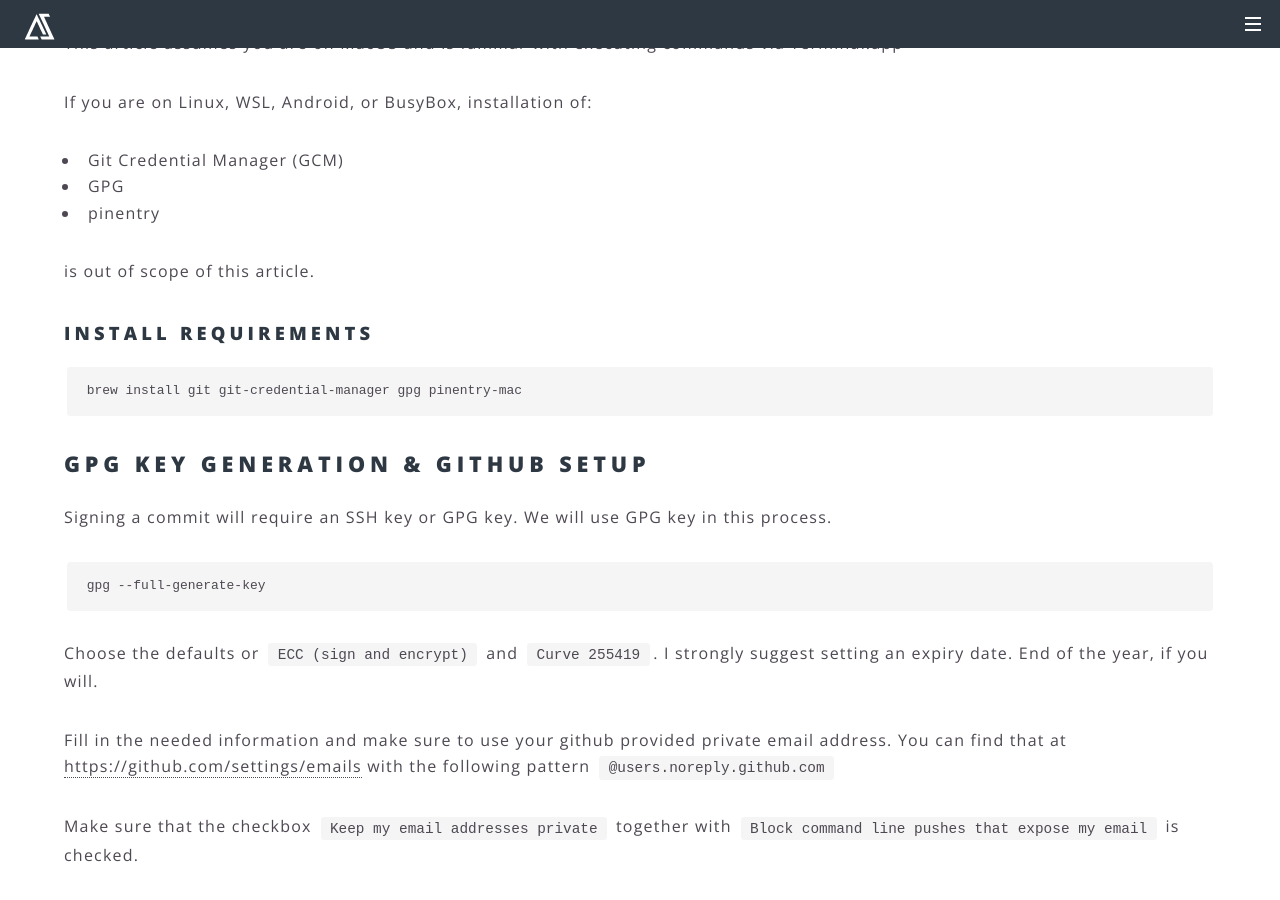
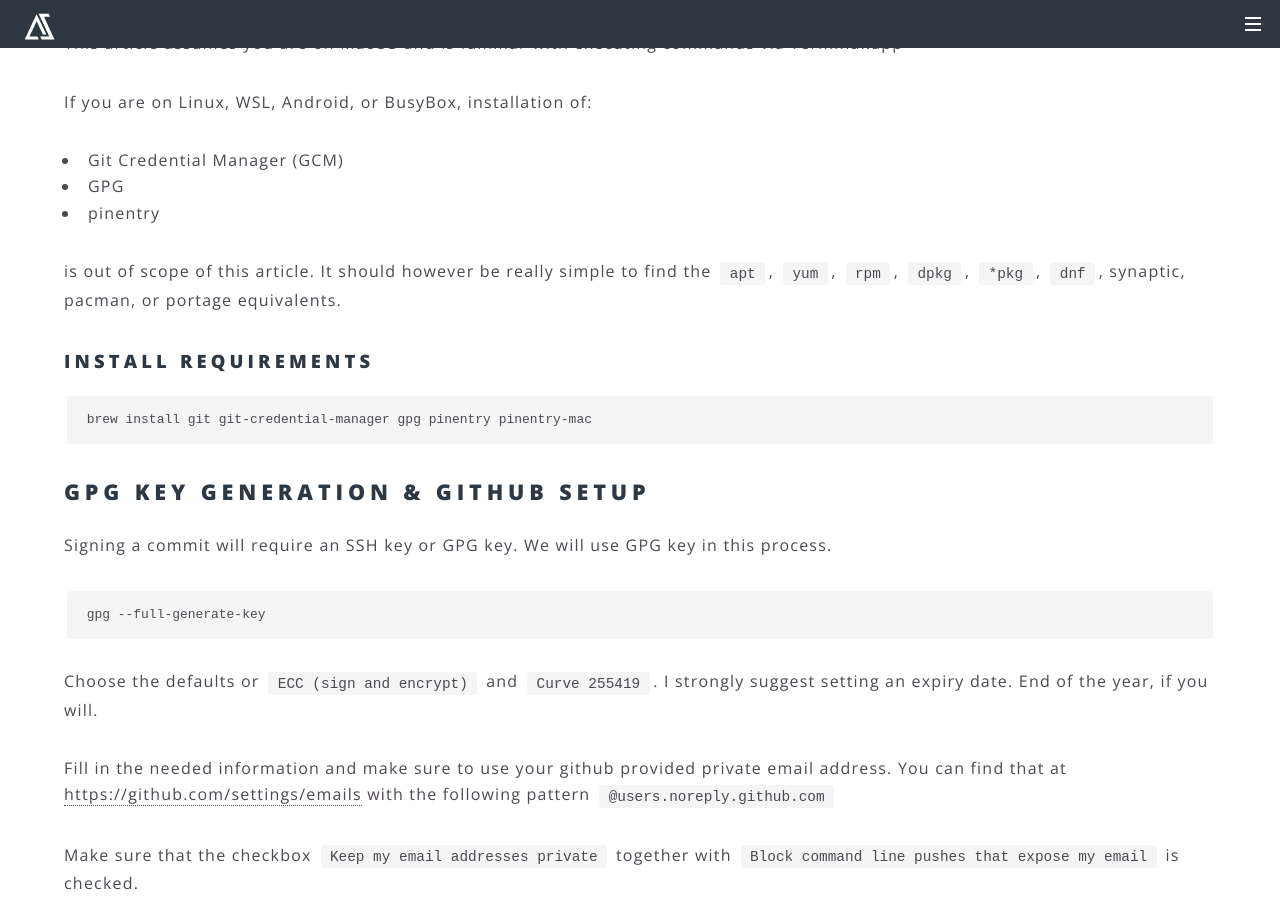
Before and after one commit to ardiesan/ardiesan.github.io, a Jekyll site: the page built from _posts/2022-10-01-Protect-Your-Github-Commits.md, in a window 1280 px wide and 900 px high, scrolled down 1005 px. Built offline with Jekyll 4.4.1, drawn with Linux system fonts in a browser that asks for light colours.

Commit message:
Clearer statements

````diff
--- a/_posts/2022-10-01-Protect-Your-Github-Commits.md
+++ b/_posts/2022-10-01-Protect-Your-Github-Commits.md
@@ -41,14 +41,14 @@ If you are on Linux, WSL, Android, or BusyBox, installation of:
 * GPG
 * pinentry
 
-is out of scope of this article.
+is out of scope of this article. It should however be really simple to find the `apt`, `yum`, `rpm`, `dpkg`, `*pkg`, `dnf`, synaptic, pacman, or portage equivalents.
 
 
 ### Install Requirements
 
 
 ```
-brew install git git-credential-manager gpg pinentry-mac
+brew install git git-credential-manager gpg pinentry pinentry-mac
 ```
 
 
````
